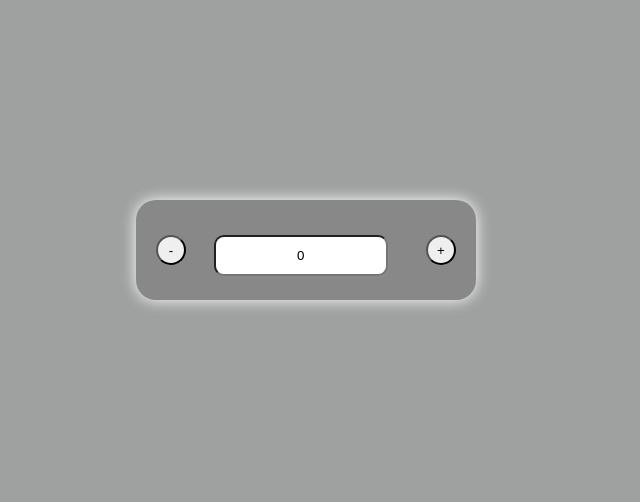
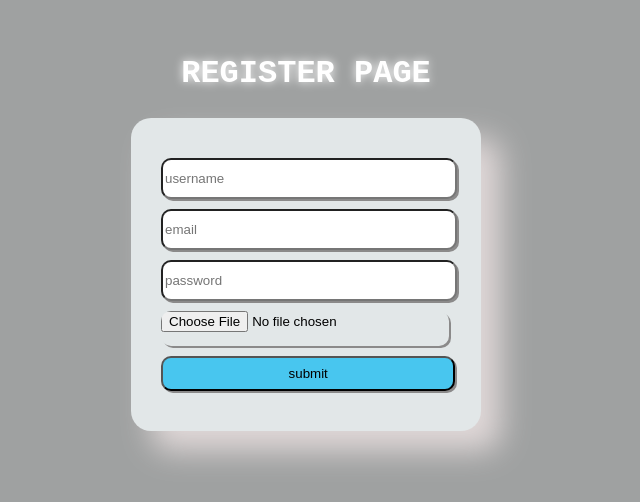
Before and after one commit to Vahan44/homework2, a React (Create React App) app: page / in a window 1280 px wide. Shown: the top 502 px of the page, without its empty margins (334-974 px from the left). Built offline with nearby package versions, Linux system fonts and the light colour scheme.

Commit message:
func component

```diff
--- a/src/components/App/App.js
+++ b/src/components/App/App.js
@@ -1,51 +1,48 @@
 import "./App.css"
-import { Component } from "react"
 import Registerpage from "../registerpage/registerpage"
 import UserPage from "../UserPage/UserPage"
 import NumBoard from "../NumBoard/NumBoard"
+import {useState} from "react"
 
-class App extends Component {
-    state = {
-        userData : {
-        username: "",
-        email: "",
-        password:""
-        },
-        flag: false
-    }
+const App = () => {
 
-    handleRegistration = (data) => {
+
+    const [userData, setUserData] = useState({username: "", email: "", password:""})
+
+    const [flag, setFlag] = useState(false)
+
+    const handleRegistration = (data) => {
         if(Object.values(data).every(el => el !== "")){
-            this.setState({flag : true, userData: data})
+            setFlag(true)
+            setUserData(data)
             localStorage.setItem('userData', JSON.stringify(data))
             localStorage.setItem("flag", true)
 
         }
       else {
-        this.setState({flag : false})
+        setFlag(false)
         localStorage.setItem("flag", false)
     }
     }
 
-    logOut = () => {
+    const logOut = () => {
         localStorage.setItem('flag', false)
-        this.setState({flag: false})
+        setFlag(false)
     }
 
-    render=() =>{
+
         let data = JSON.parse(localStorage.getItem('userData'))
         let result = !JSON.parse(localStorage.getItem("flag")) ?
-        <Registerpage handleRegistration= {this.handleRegistration}/> :
+        <Registerpage handleRegistration= {handleRegistration}/> :
         <UserPage username = {data.username}
-        logOut = {this.logOut}
+        logOut = {logOut}
          email = {(JSON.parse(localStorage.getItem('userData'))).email}
          password = {(JSON.parse(localStorage.getItem('userData'))).password}/>
 
         return (
-           //result
-           <NumBoard/>
+           result
         )
-    }
+
 }
 
 export default App;
--- a/src/components/NumBoard/NumBoard.js
+++ b/src/components/NumBoard/NumBoard.js
@@ -1,36 +1,46 @@
-import { Component } from "react";
 import'./NumBoard.css'
+import {useState} from 'react';
 
-class NumBoard extends Component {
-state = {
-value: 0
+
+function NumBoard(){
+
+const [value, setValue] = useState(0)
+
+const [error, setError] = useState(false)
+
+const changeValue = (value) => {
+
+setValue(value)
+setError(false)
+
 }
 
-minuse = () => {
-this.setState(({value}) => {
-    return {value: value-1}
-})
+const onMinus = () => changeValue(value - 1)
+const onPlus = ()=> changeValue(value + 1)
+
+const onInputChange = (event) => {
+
+const value = Number(event.target.value.trim())
+
+if (isNaN(value)) {
+    return setError(true)
 }
 
+setError(false)
 
-pluse = () => {
-    this.setState(({value}) => {
-        return {value: value+1}
-    })
-    }
-
-
-    render(){
+setValue(value)
+}
         return(
             <div className="main">
-                <button className="min" onClick={this.minuse}>-</button>
-                 <div className="board">
-                    <input className="nums" type = "number"value={this.state.value}></input>
+                <button className="min" onClick={onMinus}>-</button>
+                 <div class="board">
+                    <input class="nums" type = "text"value={value} onChange={onInputChange}></input>
                  </div>
-                 <button className="plu" onClick={this.pluse}>+</button>
+                 <button className="plu" onClick={onPlus}>+</button>
+            {error ? <p>input only number</p> : null}
             </div>
         )
-    }
+
 }
 
 export default NumBoard
```
